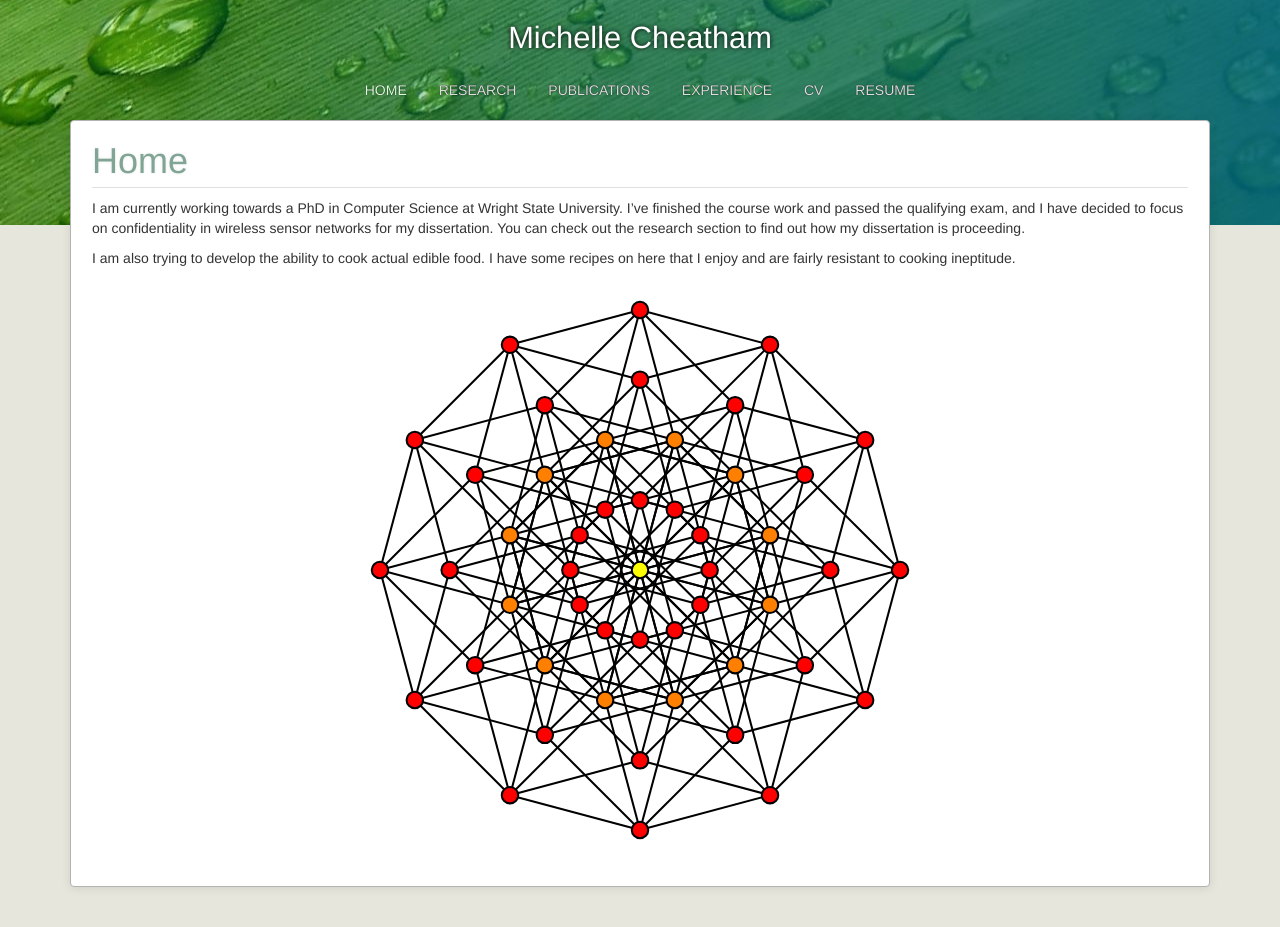
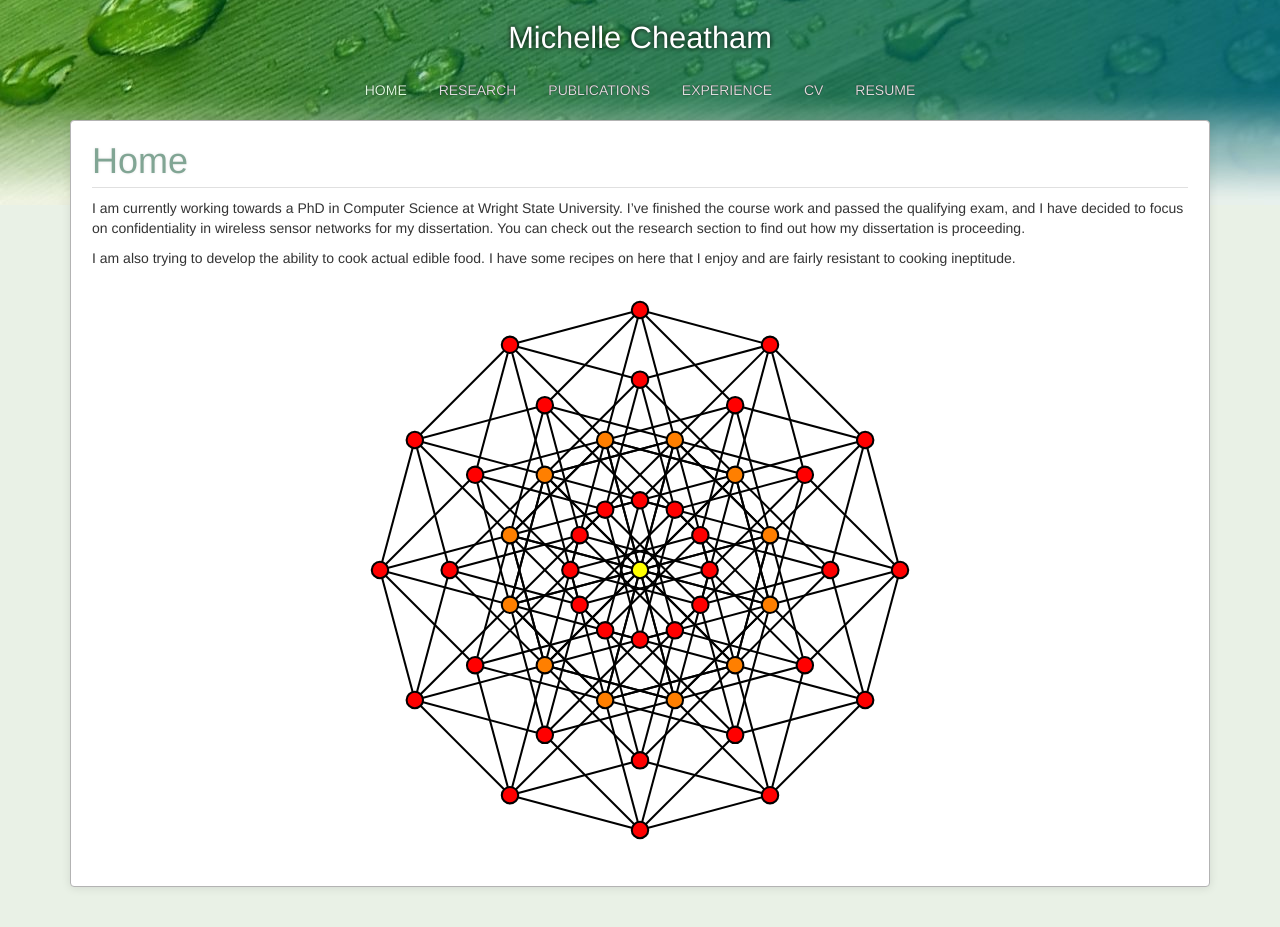
Before and after one commit to mcheatham/mcheatham.github.io, a Jekyll site: the page built from index.md, in a window 1280 px wide. Built offline with Jekyll 4.4.1, drawn with Linux system fonts in a browser that asks for light colours; Markdown is read by kramdown in place of the engine named in the settings.

Commit message:
Smoother background transition

```diff
--- a/css/main.css
+++ b/css/main.css
@@ -1,9 +1,9 @@
-html, body { padding: 0; background: #e6e6dc; }
+html, body { padding: 0; background: #e9f1e6; }
 
 body {
-  background-image: url(../images/grass.jpg);
+  background-image: url(../images/grass2.jpg);
   background-repeat: no-repeat;
-  background-position: 0 -100px;
+  background-position: 0 -120px;
 }
 
 @media(min-width: 768px) {
```
Also changed, not shown: images/grass2.jpg (added).
